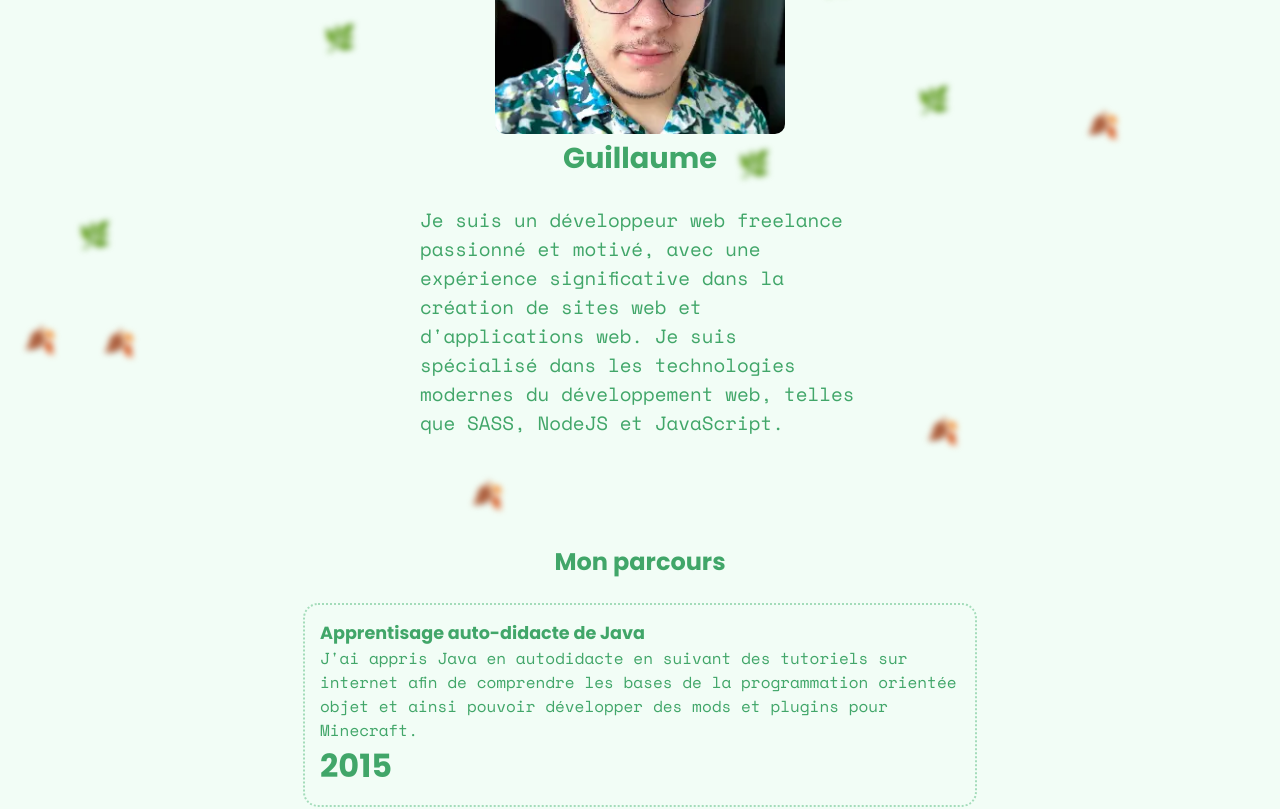
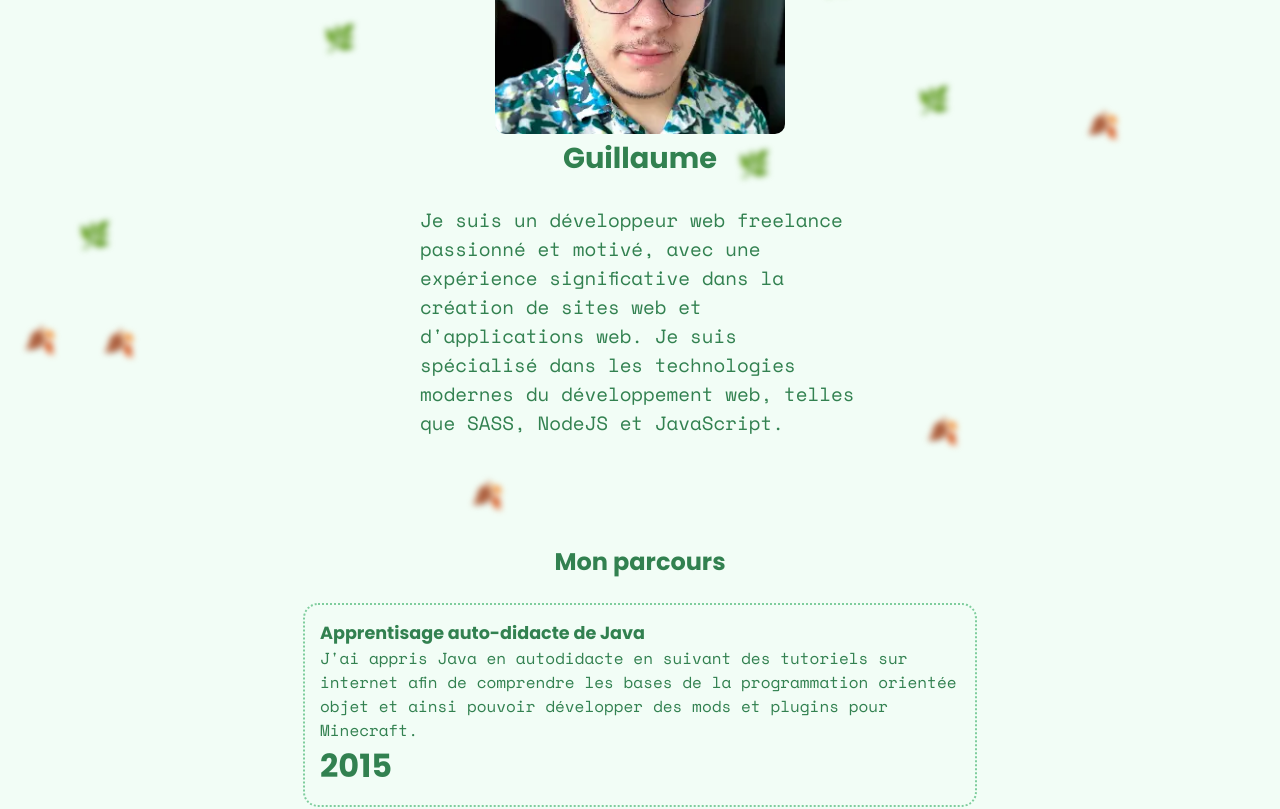
Before and after one commit to Douwdy/Projet-12---SlashEnd, a React (Create React App) app: page / in a window 1280 px wide. Shown: the part 1080-1889 px from the top of the page. Built offline with nearby package versions, Linux system fonts and the light colour scheme.

Commit message:
change text color for contrast, change skills section semantic

```diff
--- a/public/index.html
+++ b/public/index.html
@@ -5,7 +5,7 @@
     <link rel="icon" href="%PUBLIC_URL%/Logo.svg" />
     <meta name="viewport" content="width=device-width, initial-scale=1" />
     <meta name="theme-color" content="#000000" />
-    <meta name="description" content="Bienvenue sur SlashEnd, mon site web dédié au développement front-end et à l'intégration web. Je suis freelance et en tant que professionnel expérimenté et passionné, spécialisé dans la création de sites vitrines performants pour les entreprises. Je m'engage à utiliser les dernières technologies web pour offrir des solutions sur mesure, optimisées pour le référencement naturel (SEO). Contactez-moi pour en savoir plus sur mes services en tant que développeur front-end et intégrateur web sur SlashEnd.">
+    <meta name="description" content="Bienvenue sur SlashEnd, mon site dédié au développement front-end. Freelance passionné, je crée des sites vitrines performants et optimisés SEO. Contactez-moi !">
     <link rel="apple-touch-icon" href="%PUBLIC_URL%/Logo.svg" />
     <link rel="manifest" href="%PUBLIC_URL%/manifest.json" />
     <title>SlashEnd - Votre site sur mesure</title>
--- a/src/components/skills/index.jsx
+++ b/src/components/skills/index.jsx
@@ -9,7 +9,7 @@ const Skills = () => {
             <article className='skills-article' key={index}>
                 <h4 className='skills-article_title'>{skill.title}</h4>
                 <p className='skills-article_desc'>{skill.description}</p>
-                <p className='skills-article_date'>{skill.date}</p>
+                <h4 className='skills-article_date'>{skill.date}</h4>
             </article>
         ))}
     </section>
--- a/src/sass/utils/_variables.scss
+++ b/src/sass/utils/_variables.scss
@@ -1,3 +1,3 @@
 $color-highlight: #0BDA51;
-$color-text: #41A669;
+$color-text: #328150;
 $color-background: #F2FDF6;
```
